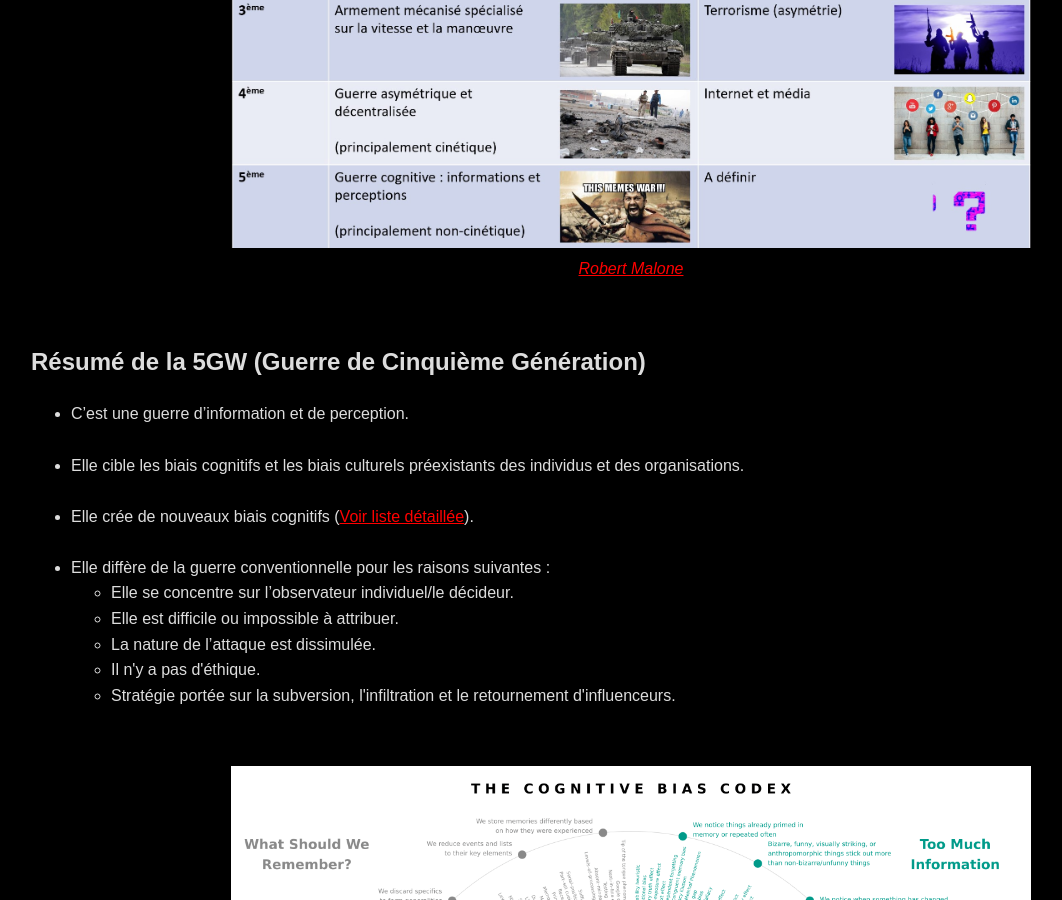
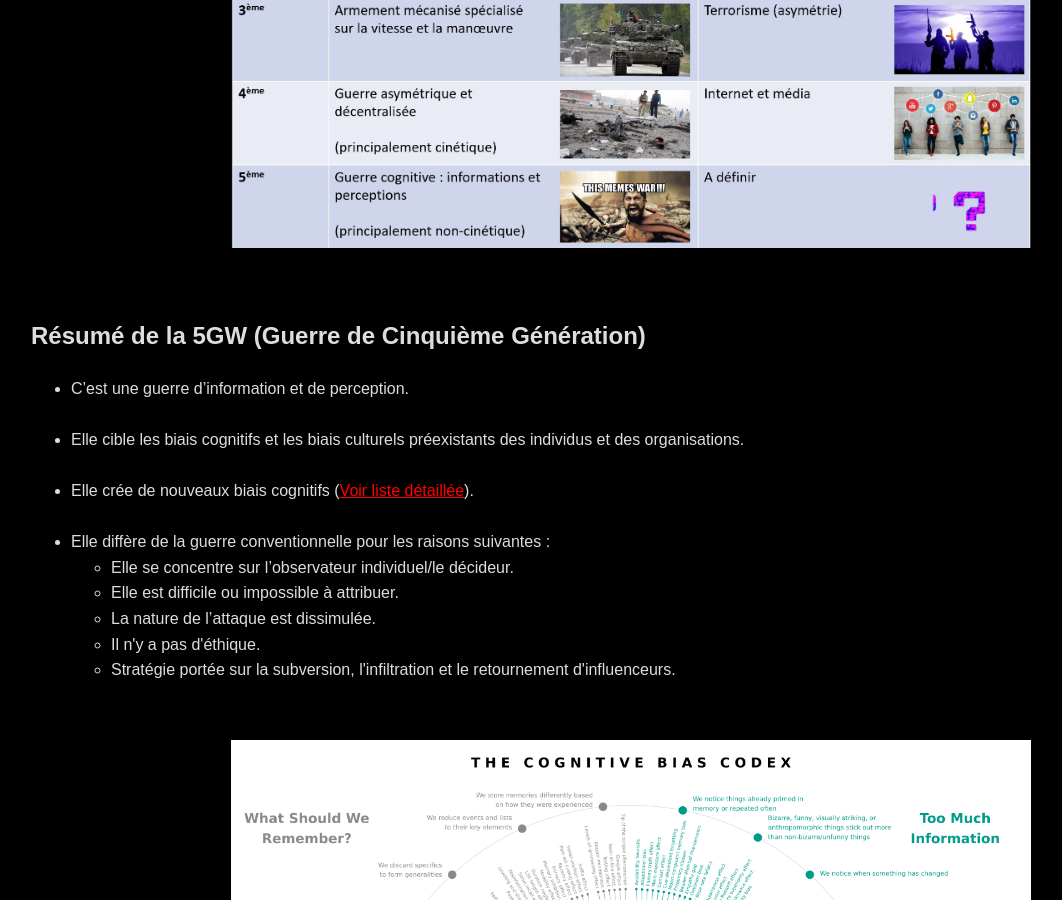
Before and after one commit to Anadema/Cognitive-Weaponization-Matrix, a Jekyll site: the page built from Lisez_moi.md, in a window 1280 px wide and 900 px high, scrolled down 1771 px. Shown: the whole window, without its empty margins (9-1071 px from the left). Built offline with Jekyll 4.4.1, drawn with Linux system fonts in a browser that asks for light colours.

Commit message:
Update Lisez_moi.md

```diff
--- a/Lisez_moi.md
+++ b/Lisez_moi.md
@@ -45,7 +45,6 @@ title: Cognitive-Weaponization-Matrix - Lisez-moi
 
 <p align="center">
   <img width="800" height="600" src="./Image/5g.jpg"><br>
-  <i><a href="https://www.youtube.com/watch?v=q-cV5WUuyB4" style="color: red;" target="_blank">Robert Malone</a></i>
 </p>
 
 
```
